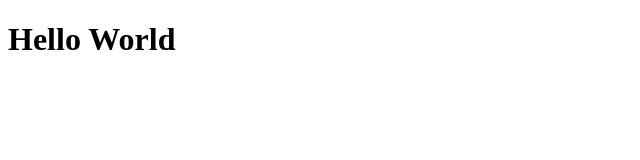
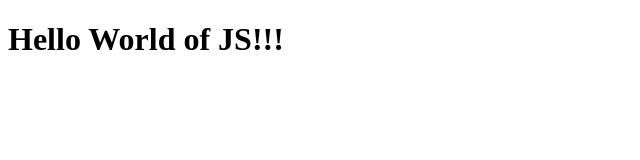
Before and after one commit to GAPLabs/webcamp2016-react-intro-topics, a plain HTML site: page index.html in a window 1280 px wide. Shown: the whole page, without its empty margins (0-640 px from the left). Drawn offline with Linux system fonts and the light colour scheme.

Commit message:
minor changes

```diff
--- a/index.html
+++ b/index.html
@@ -5,13 +5,16 @@
 	<title>Introduction to JS</title>
 </head>
 <body>
-	<h1>Hello World</h1>
+	<!-- Obligatory Hello World -->
+	<h1>Hello World of JS!!!</h1>
 
+	<!-- Inline script -->
+	<script>
+		// type your code here
+		console.log('Hello World of JS!!!');
+	</script>
 
-	<script>
-		console.log('Hello World!!!');
-	</script>
+	<!-- External script -->
 	<script src="main.js"></script>
-
 </body>
 </html>
--- a/main.js
+++ b/main.js
@@ -1 +1,2 @@
-console.log("Hello World from the external file!!!");
+// type your code here
+console.log("Hello World of JS from the external file!!!");
```
